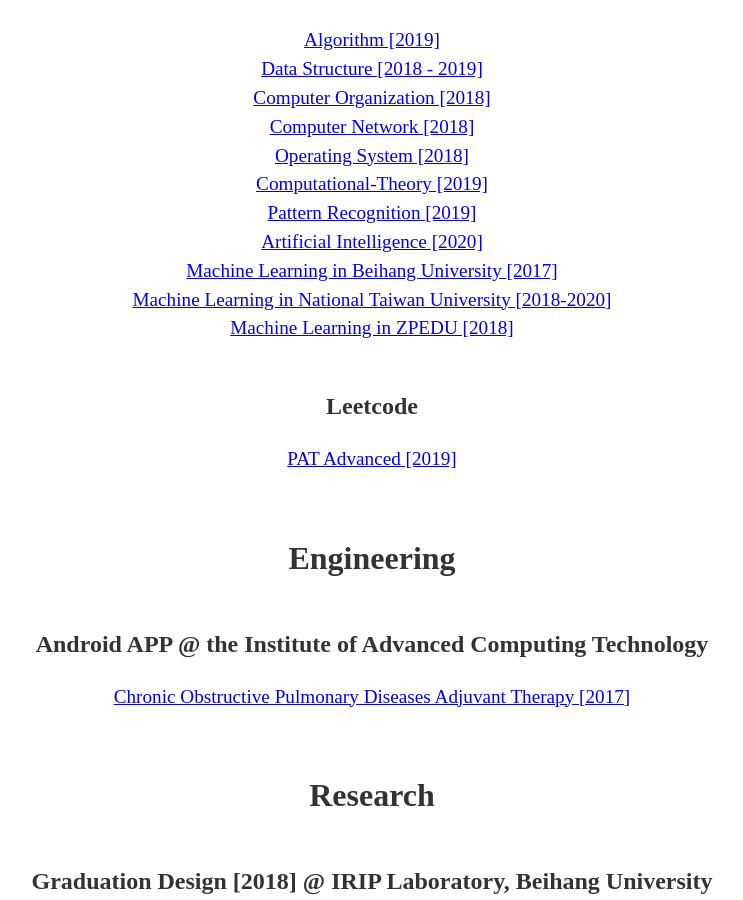
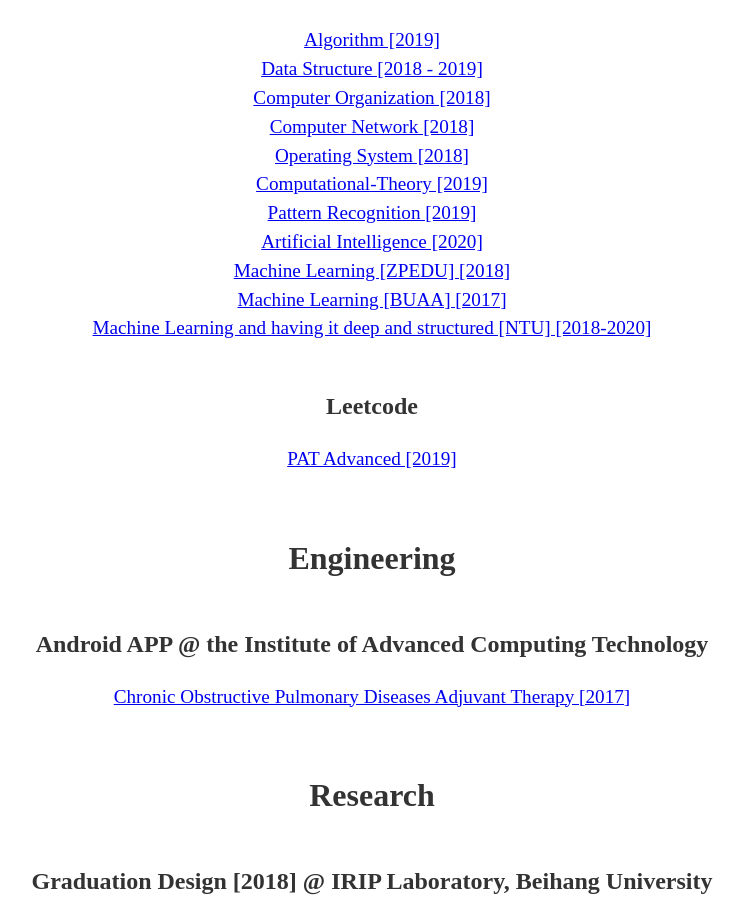
Before and after one commit to Noba1anc3/Noba1anc3.github.io, a Jekyll site: the page built from index.html, in a window 1280 px wide and 900 px high, scrolled down 3248 px. Shown: the whole window, without its empty margins (268-1011 px from the left). Built offline with Jekyll 4.4.1, drawn with Linux system fonts in a browser that asks for light colours; some web fonts are replaced.

Commit message:
Update about.html

```diff
--- a/_includes/about.html
+++ b/_includes/about.html
@@ -43,11 +43,11 @@
   <br>
   <a target="_blank" href="https://github.com/Noba1anc3/Artificial-Intelligence">Artificial Intelligence [2020]</a>
   <br>
-  <a target="_blank" href="https://github.com/Noba1anc3/Machine_Learning/tree/master/Knowledge%20BUAA%20Master">Machine Learning in Beihang University [2017]</a>
+  <a target="_blank" href="https://github.com/Noba1anc3/Machine_Learning/tree/master/Knowledge(ZP%20Ver)">Machine Learning [ZPEDU] [2018]</a>
   <br>
-  <a target="_blank" href="https://github.com/Noba1anc3/Machine_Learning/tree/master/Knowledge">Machine Learning in National Taiwan University [2018-2020]</a>
+  <a target="_blank" href="https://github.com/Noba1anc3/Machine_Learning/tree/master/Knowledge%20BUAA%20Master">Machine Learning [BUAA] [2017]</a>
   <br>
-  <a target="_blank" href="https://github.com/Noba1anc3/Machine_Learning/tree/master/Knowledge(ZP%20Ver)">Machine Learning in ZPEDU [2018]</a>
+  <a target="_blank" href="https://github.com/Noba1anc3/Machine_Learning/tree/master/Knowledge">Machine Learning and having it deep and structured [NTU] [2018-2020]</a>
 
   <h3>Leetcode</h3>
   <a target="_blank" href="https://github.com/Noba1anc3/PAT-Advanced">PAT Advanced [2019]</a>
```
